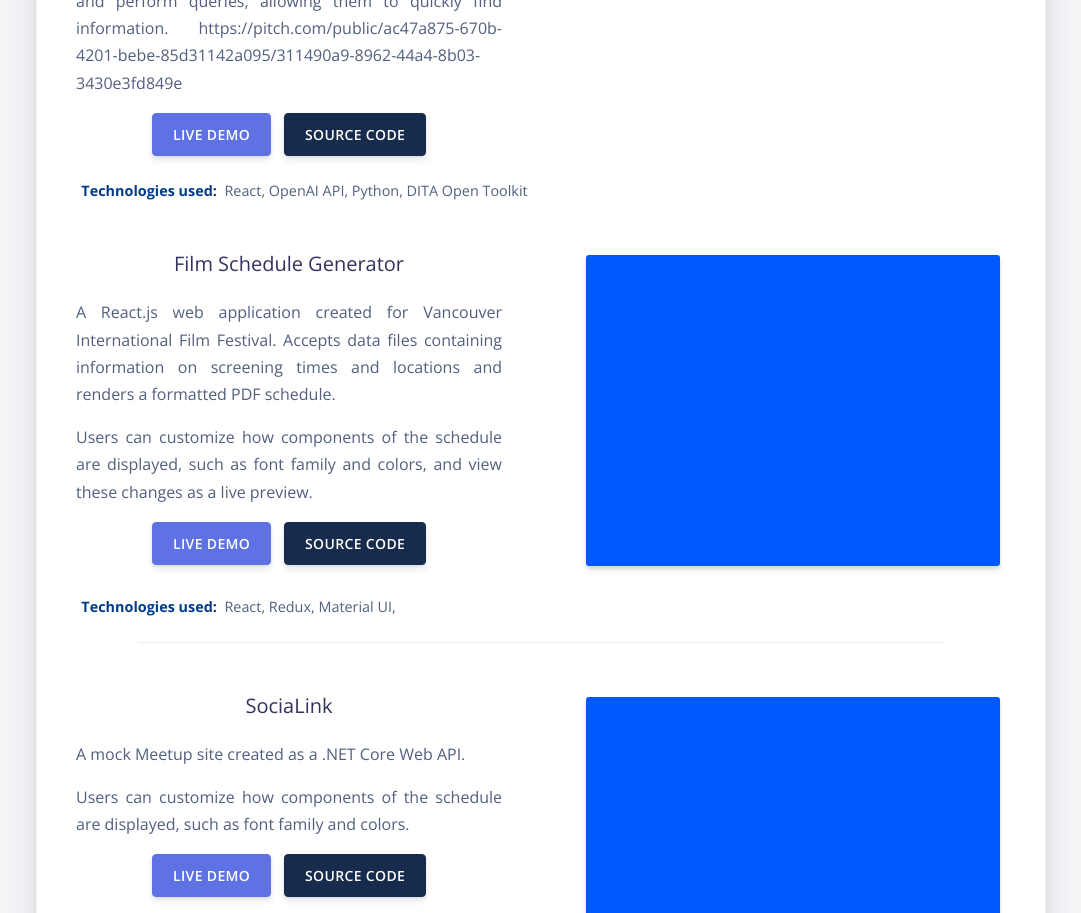
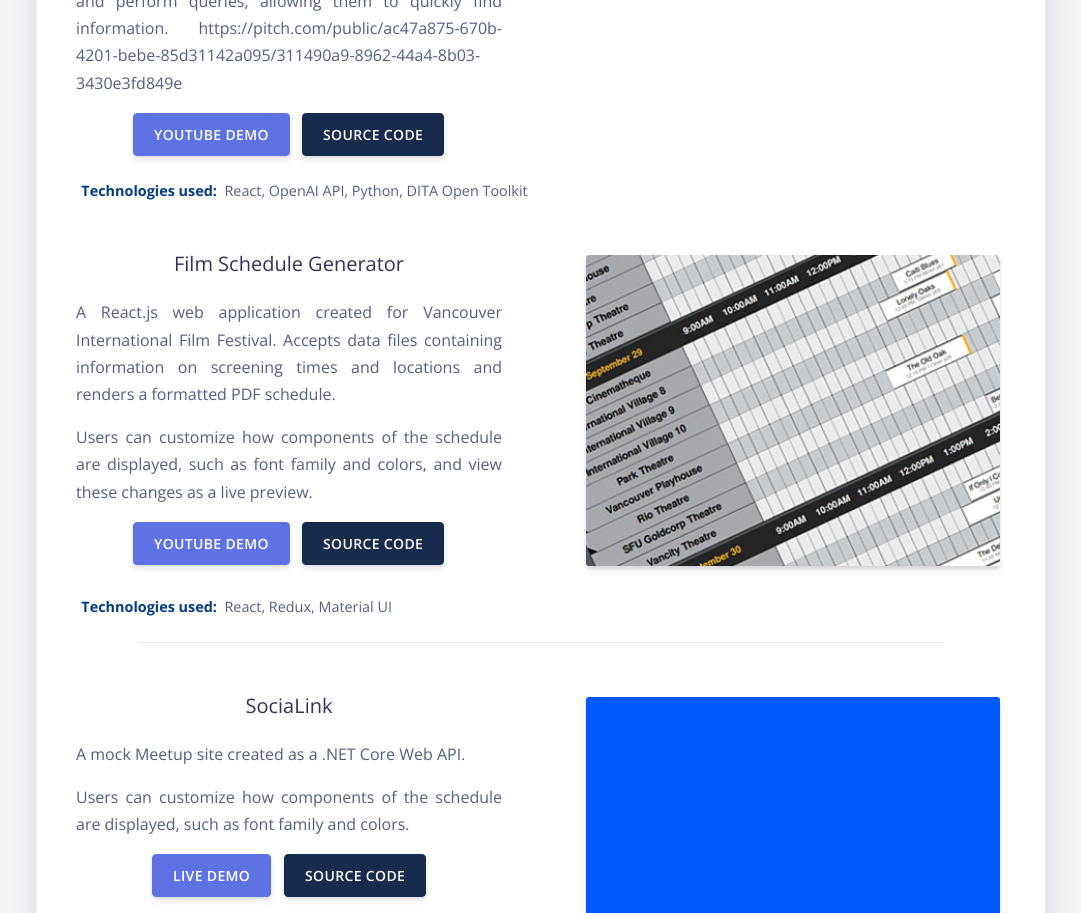
Before and after one commit to leanneholmes/leanneholmes.github.io, a website: page index.html in a window 1280 px wide. Shown: the part 2069-2982 px from the top of the page, without its empty margins (99-1180 px from the left). Drawn offline with nearby package versions, Linux system fonts and the light colour scheme; some packages are replaced by stand-ins of ours.

Commit message:
Added links for VIFF project

```diff
--- a/index.html
+++ b/index.html
@@ -195,7 +195,7 @@
                 <h5 class="card-title">Document Genius</h5>
                 <p class="card-text text-justify">An AI document assistant tool created for Document Minds, a Vancouver-based startup. This product was created to accelerate the work of technical writers by saving them time spent on manual searching. Document Genius hosts technical documentation in query chat format. It combines an AI query chatbot with a document content interface. Users can perform queries using natural language to efficiently locate information. </p>
                 <p class="card-text text-justify">An AI-powered application for technical documentation. Designed for users to host DITA technical documents and perform queries, allowing them to quickly find information.  https://pitch.com/public/ac47a875-670b-4201-bebe-85d31142a095/311490a9-8962-44a4-8b03-3430e3fd849e </p>
-                <a href="#" class="btn btn-primary">Live Demo</a>
+                <a href="#" class="btn btn-primary">YouTube Demo</a>
                 <a href="https://github.com/leanneholmes/DocumentGenius" target="new" class="btn btn-success">Source Code</a>
               </div>
             </div>
@@ -214,17 +214,17 @@
                 <h5 class="card-title">Film Schedule Generator</h5>
                 <p class="card-text text-justify">A React.js web application created for Vancouver International Film Festival. Accepts data files containing information on screening times and locations and renders a formatted PDF schedule. </p>
                 <p class="card-text text-justify">Users can customize how components of the schedule are displayed, such as font family and colors, and view these changes as a live preview.</p>
-                <a href="#" class="btn btn-primary">Live Demo</a>
-                <a href="#" class="btn btn-success">Source Code</a>
+                <a href="https://youtu.be/PEAHzfDURq8" class="btn btn-primary">YouTube Demo</a>
+                <a href="https://github.com/kialoenn/VIFF-Schedule-Generator" class="btn btn-success">Source Code</a>
               </div>
             </div>
             <div class="col-sm-6">
               <div class="card-img-wrapper">
-                <a href="javascript:;"><img src="\assets\img\projects\card.jpg" class="card-img"></a>
+                <a href="javascript:;"><img src="\assets\img\projects\viff.jpg" class="card-img"></a>
               </div>
             </div>
         </div>
-        <div class="row text-justify technologies"><span class="text-primary"><b>Technologies used:</b></span>&nbsp; React, Redux, Material UI,</div>
+        <div class="row text-justify technologies"><span class="text-primary"><b>Technologies used:</b></span>&nbsp; React, Redux, Material UI</div>
     </div>
     <div class="border-top mt-4 hr-padded"></div>
     <div class="container">
```
Also changed, not shown: assets/img/projects/viff.jpg (added).
